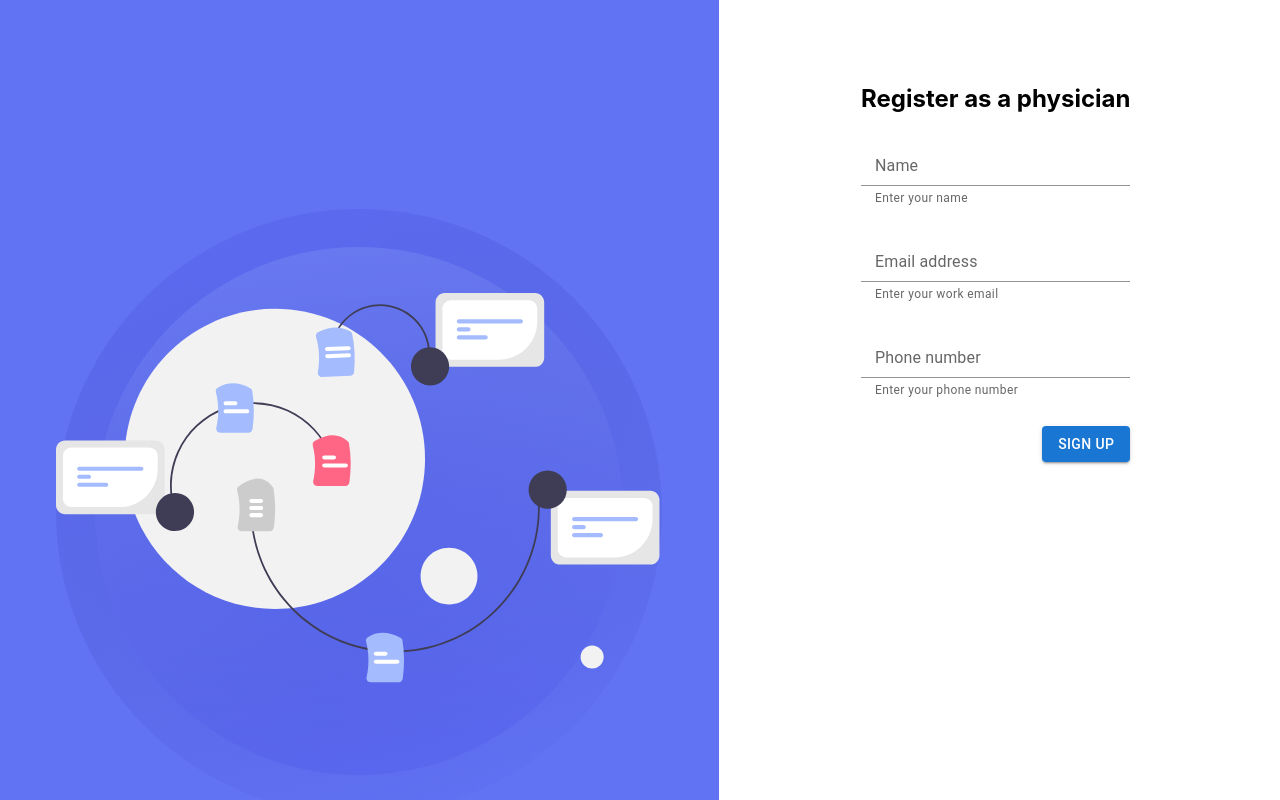
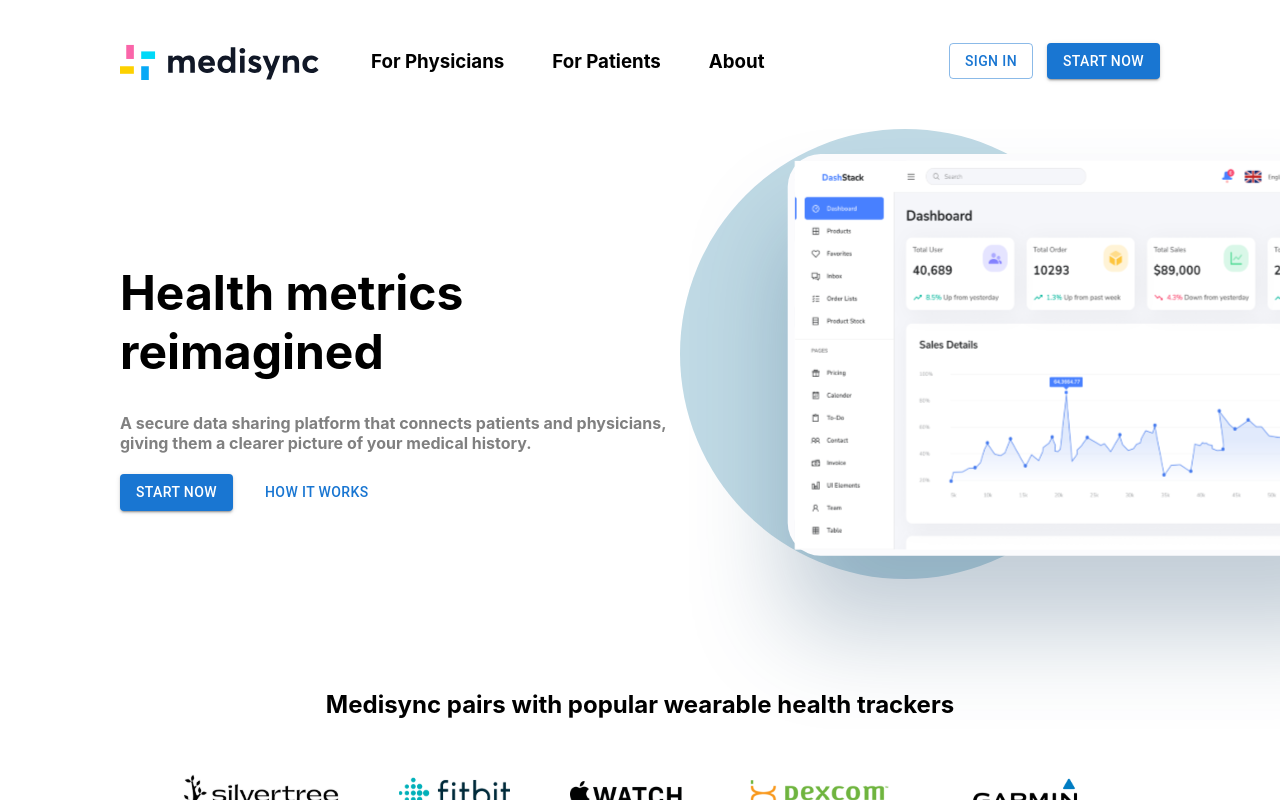
Before and after one commit to ryanzhxu/Pangea-Securathon, a React (Create React App) app in the folder client/: page / in a window 1280 px wide. Shown: the top 800 px of the page. Built offline with nearby package versions, Linux system fonts and the light colour scheme; no server answers.

Commit message:
register page and hooked up POST api

```diff
--- a/client/src/App.js
+++ b/client/src/App.js
@@ -9,8 +9,7 @@ function App() {
   return (
     <div className="App">
       <Routes>
-        {/* <Route path="/" element={<Home />} /> */}
-        <Route path="/" element={<Register isPhysician />} />
+        <Route path="/" element={<Home />} />
         <Route path="/getstart" element={<GetStart />} />
         <Route path="/register/physician" element={<Register isPhysician />} />
       </Routes>
--- a/client/src/config.js
+++ b/client/src/config.js
@@ -1,8 +1,8 @@
-const SERVER_ADDRESS = process.env.SERVER_ADDRESS || 'localhost';
-const SERVER_PORT = process.env.REACT_APP_SERVER_PORT || '3001';
+// const SERVER_ADDRESS = process.env.SERVER_ADDRESS || 'localhost';
+// const SERVER_PORT = process.env.REACT_APP_SERVER_PORT || '3001';
 
 const DEV_SERVER_URL = `https://dev-medisync-server.onrender.com`;
-const LOCAL_SERVER_URL = `http://${SERVER_ADDRESS}:${SERVER_PORT}`;
+// const LOCAL_SERVER_URL = `http://${SERVER_ADDRESS}:${SERVER_PORT}`;
 
 // const SERVER_URL = process.env.NODE_ENV === 'dev' ? DEV_SERVER_URL : LOCAL_SERVER_URL;
 const SERVER_URL = DEV_SERVER_URL;
--- a/client/src/pages/GetStart.js
+++ b/client/src/pages/GetStart.js
@@ -14,18 +14,15 @@ const GetStart = () => {
 
   return (
     <div className="get-start-page" style={{ display: 'flex' }}>
-      <img src={joinMediSync} alt="Join Medisync!" />
-      <div className="get-start-page-right-section">
-        <div
-          className="get-start-page-login"
-          style={{ margin: 'auto auto 197px auto', textAlign: 'center', paddingTop: '45px' }}
-        >
+      <img src={joinMediSync} alt="Join Medisync!" style={{ flex: 1 }} />
+      <div className="get-start-page-right-section" style={{ flex: 1 }}>
+        <div className="get-start-page-login" style={{ marginTop: '45px', textAlign: 'center' }}>
           Already have an account?{' '}
           <a href="/signin" style={{ textDecoration: 'none', color: '#1565D8', fontWeight: 'bold' }}>
             Sign in
           </a>
         </div>
-        <div style={{ textAlign: 'left' }}>
+        <div style={{ textAlign: 'left', margin: '100px 120px' }}>
           <h2>Get started now</h2>
           <h4 style={{ color: 'grey', fontWeight: 'normal' }}>
             To begin, tell us what type of account you're registering.
--- a/client/src/pages/register/Register.js
+++ b/client/src/pages/register/Register.js
@@ -1,6 +1,7 @@
 import React, { useState } from 'react';
 import PropTypes from 'prop-types';
 import { FormControl, InputLabel, Input, FormHelperText, FormGroup, Button } from '@mui/material';
+// @ts-ignore
 import joinMediSync from '../startNow/images/join-medisync.svg';
 import SERVER_URL from '../../config';
 
@@ -46,9 +47,9 @@ const Register = ({ isPhysician }) => {
 
   return (
     <div className="get-start-page" style={{ display: 'flex' }}>
-      <img src={joinMediSync} alt="Join Medisync!" />
-      <div className="get-start-page-right-section" style={{ marginTop: '5%' }}>
-        <div style={{ textAlign: 'left' }}>
+      <img src={joinMediSync} alt="Join Medisync!" style={{ flex: 1 }} />
+      <div className="get-start-page-right-section" style={{ flex: 1 }}>
+        <div style={{ textAlign: 'left', margin: '100px 120px' }}>
           <h2 style={{ marginBottom: '25px' }}>Register as a physician</h2>
           <form onSubmit={handleSubmit}>
             <FormGroup style={{ gap: '25px' }}>
```
Also changed, not shown: client/src/pages/startNow/images/join-medisync.svg.
